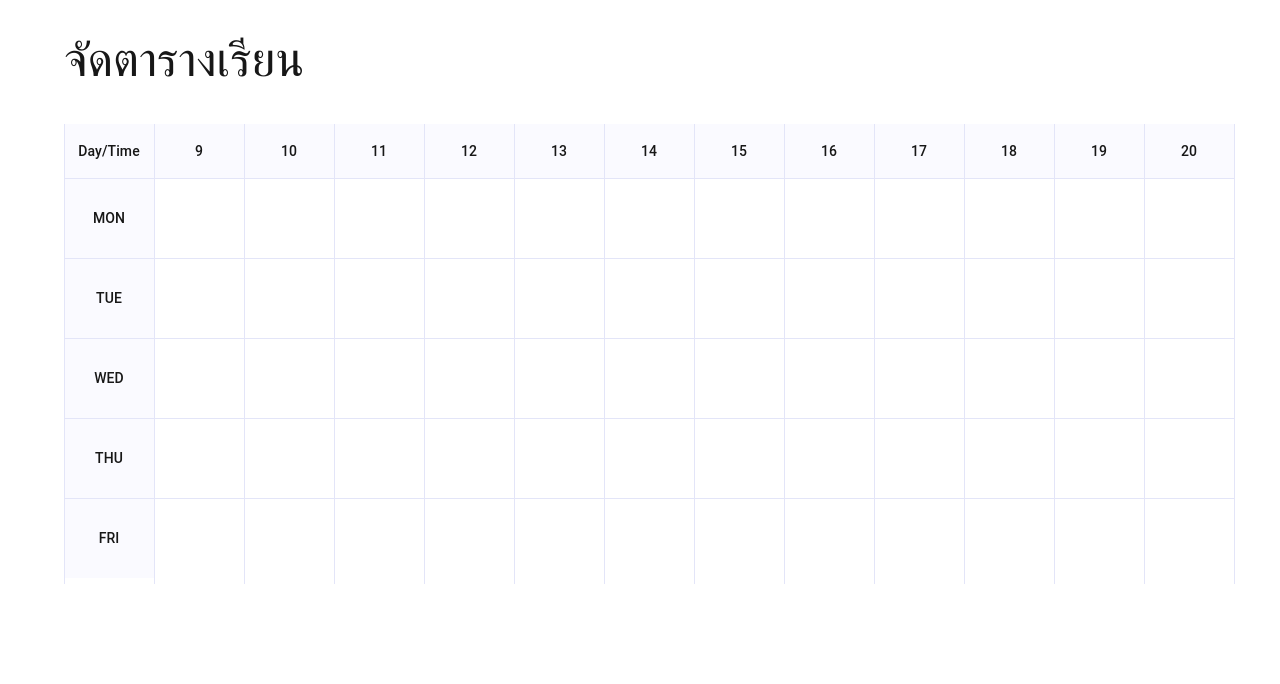
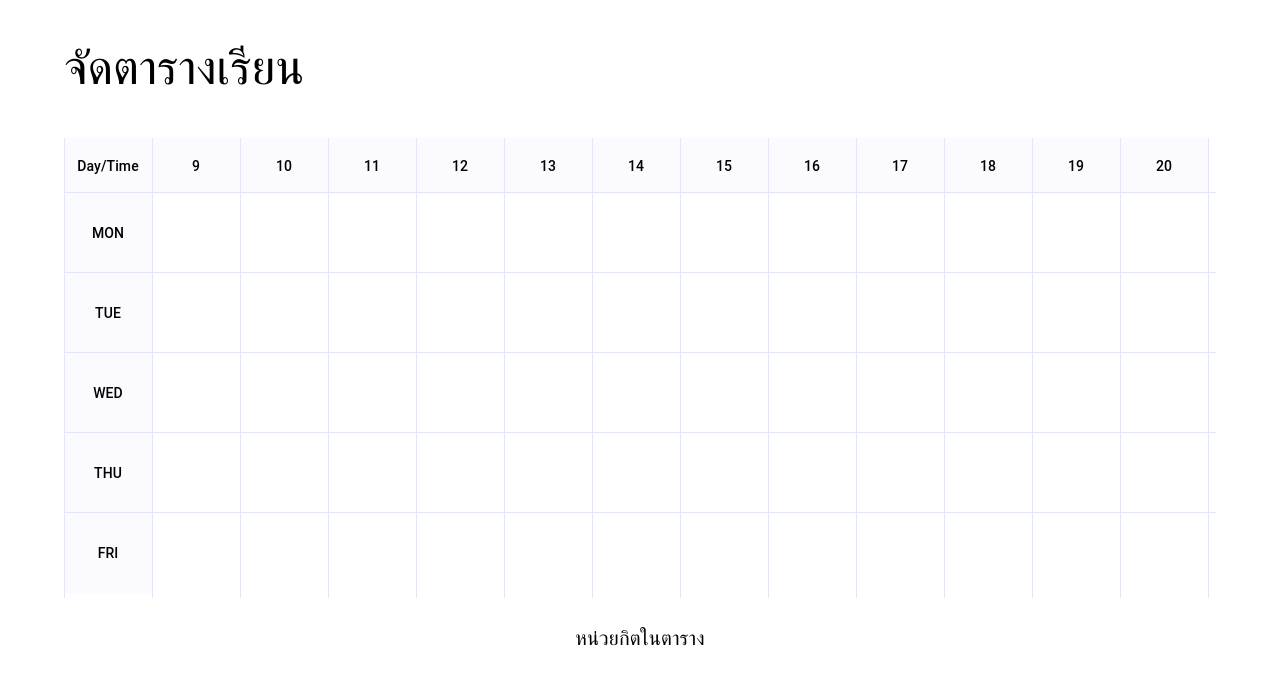
Before and after one commit to Ronnakrit888/coe-schedule, a Next.js app: page / in a window 1280 px wide. Shown: the top 684 px of the page. Built offline with nearby package versions, Linux system fonts and the light colour scheme; a web font is replaced by a local one.

Commit message:
fix table component

```diff
--- a/src/app/globals.css
+++ b/src/app/globals.css
@@ -1,4 +1,4 @@
-:root {
+/* :root {
   --background: #ffffff;
   --foreground: #171717;
 }
@@ -39,4 +39,4 @@ a {
   html {
     color-scheme: dark;
   }
-}
+} */
--- a/src/shared/components/table.component.tsx
+++ b/src/shared/components/table.component.tsx
@@ -23,10 +23,7 @@ export const Table = () => {
   const days: string[] = ["MON", "TUE", "WED", "THU", "FRI"];
 
   return (
-    <Container
-      maxWidth="lg"
-      sx={{ paddingLeft: "24px", paddingRight: "24px", display: "block" }}
-    >
+    <Container maxWidth="lg">
       <div style={{ paddingTop: "32px" }}>
         {/* Header */}
         <div
@@ -48,15 +45,15 @@ export const Table = () => {
         </div>
 
         {/* Time Slots */}
-        <div style={{ display: "block" }}>
-          <div>
+        <div style={{ overflow : 'scroll', paddingTop : '18px' }}>
           <div style={{ width: "100%" }}></div>
-            <div style={{ paddingTop: "12px" }}>
+          <div style={{ position: "relative" }}>
             <div
               style={{
-                  position: "absolute",
-                  width: "1170px",
+                // position: "absolute",
+                width: "100%",
                 height: "460px",
+                top: "0px",
               }}
             >
               {times.map((time, index) => (
@@ -65,8 +62,8 @@ export const Table = () => {
                   className={styles.timeHeader}
                   style={{
                     top: "0px",
-                      left: `${90 * index}px`,
-                      width: "90px",
+                    left: `${88 * index}px`,
+                    width: "88px",
                     height: "54px",
                   }}
                 >
@@ -80,7 +77,7 @@ export const Table = () => {
                   style={{
                     top: `${54 + 80 * index}px`,
                     left: "0px",
-                      width: "90px",
+                    width: "88px",
                     height: "80px",
                   }}
                 >
@@ -92,7 +89,7 @@ export const Table = () => {
                   key={index}
                   className={styles.line}
                   style={{
-                      left: `${-0.5 + 90 * index}px`,
+                    left: `${-0.5 + 88 * index}px`,
                     top: "-0.5px",
                     width: "1px",
                     height: "460px",
@@ -106,12 +103,11 @@ export const Table = () => {
                   style={{
                     left: "-0.5px",
                     top: `${53.5 + 80 * index}px`,
-                      width: "1170px",
+                    width: "1152px",
                     height: "1px",
                   }}
                 ></span>
               ))}
-              </div>
             </div>
           </div>
         </div>
@@ -126,7 +122,7 @@ export const Table = () => {
         >
           <div style={{ display: "flex" }}>
             <Typography
-              variant="subtitle1"
+              variant="h6"
               sx={{ fontFamily: morKhor.style.fontFamily }}
             >
               หน่วยกิตในตาราง
```
Lines whose indentation alone changed are shown as unchanged.
